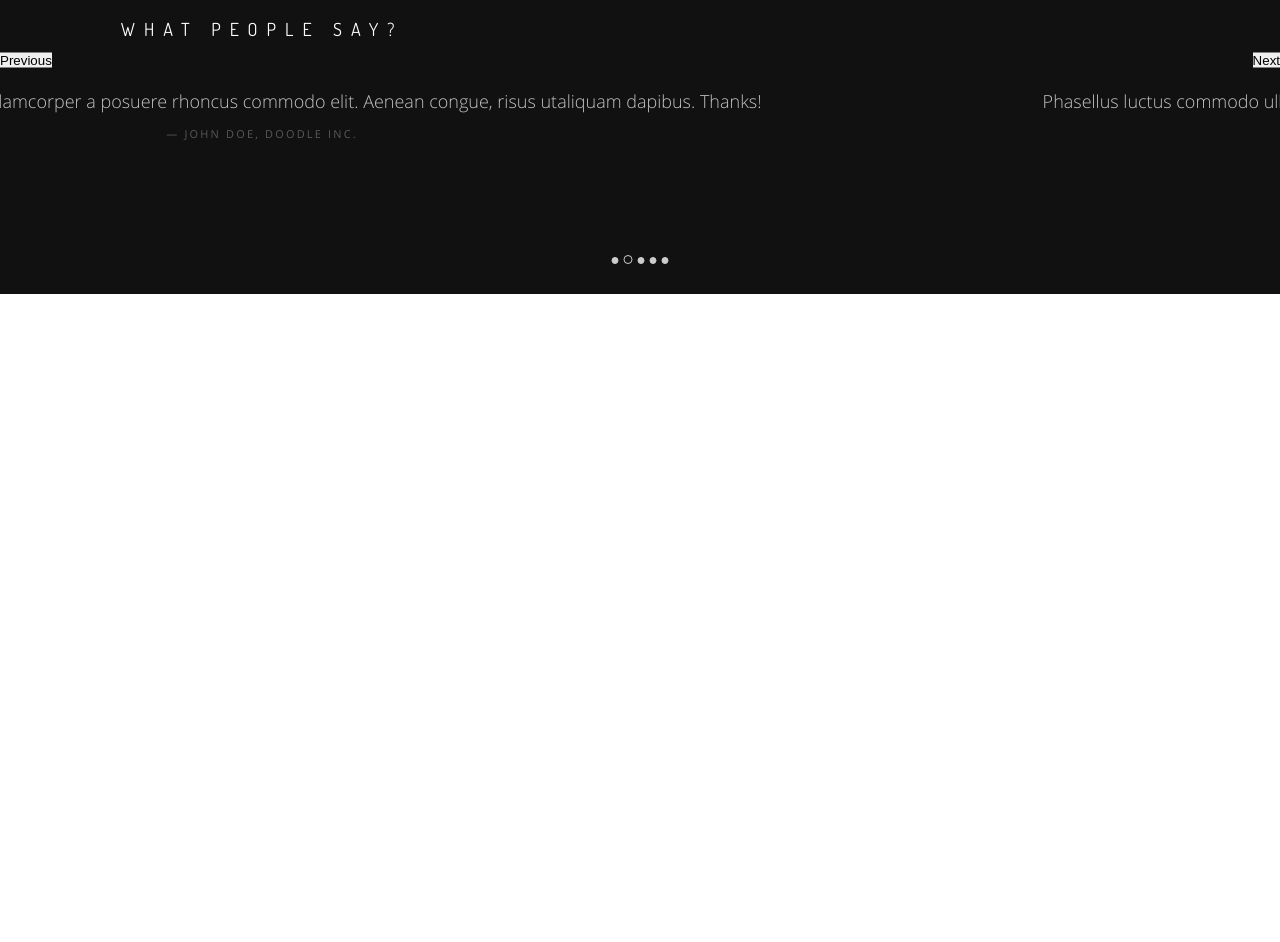
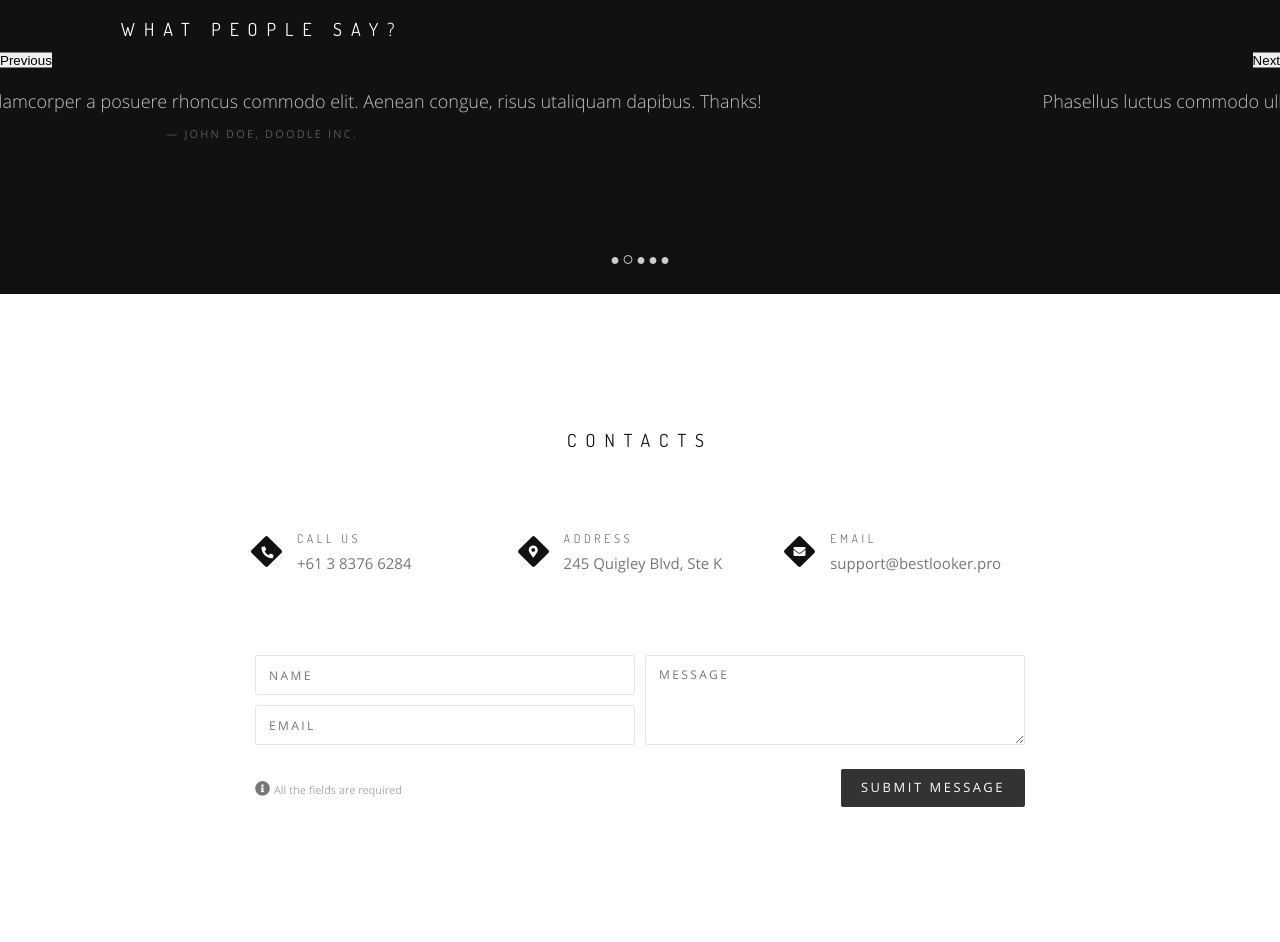
Before and after one commit to Olga-Grichanovskaya/first-project-LP, a plain HTML site: page index.html in a window 1280 px wide. Shown: the part 5563-6505 px from the top of the page. Before the commit the page ends 5857 px from the top, so only its background shows below. Drawn offline with nearby package versions, Linux system fonts and the light colour scheme.

Commit message:
add section contacts and style

```diff
--- a/css/style.css
+++ b/css/style.css
@@ -61,6 +61,9 @@ button {
 	outline: none;
 	border: none;
 	cursor: pointer;
+}
+textarea {
+	resize: vertical;
 }
 /* Grid layout start */
 .container {
@@ -132,6 +135,11 @@ button {
 .bg-black {
 	background-color: #111;
 }
+.mx-auto {
+	float: none;
+	margin-left: auto;
+	margin-right: auto;
+}
 /* Default classes end */
 /* Default component start */
 .default-section {
@@ -150,7 +158,7 @@ button {
 .btn-default {
 	background: rgba(0, 0, 0, .8);
 	font-size: .86rem;
-	padding: 13px 20px;
+	padding: 6px 20px;
 	color: #fff;
 }
 .btn-large {
@@ -180,6 +188,42 @@ button {
 }
 .title.title-white {
 	color: #fff;
+}
+.rhomb-icon {
+	display: inline-block;
+	width: 23px;
+	line-height: 23px;
+	text-align: center;
+	border-radius: 2px;
+	font-size: .8rem;
+	transform: rotate(45deg);
+}
+.rhomb-icon > * {
+	transform: rotate(-45deg);
+}
+.rhomb-icon > .fa-phone {
+	transform: rotate(45deg);
+}
+.rhomb-icon.black-icon {
+	color: #fff;
+	background-color: #111;
+}
+.form-control {
+	width: 100%;
+	border: 1px solid #e5e5e5;
+	border-radius: 2px;
+	height: 40px;
+	font-family: 'open_sansregular', sans-serif;
+	font-size: .8rem;
+	text-transform: uppercase;
+	letter-spacing: .2em;
+	color: #777;
+	padding: 0 13px;
+	background-color: #fff;
+}
+textarea.form-control {
+	min-height: 90px;
+	padding-top: 10px;
 }
 /* Default component end */
 /* Custom style start */
@@ -462,4 +506,63 @@ button {
 	height: 9px;
 }
 /* ===== Reviews end ===== */
+/* ===== Contacts start ===== */
+.contact-item .rhomb-icon{
+	vertical-align: middle;
+}
+.contact-item-content {
+	display: inline-block;
+	margin-left: 15px;
+	vertical-align: middle;
+}
+.contact-item-content span {
+	display: block;
+}
+.contact-item-content .contact-title {
+	font-family: 'dosisregular', sans-serif;
+	text-transform: uppercase;
+	font-size: .8rem;
+	letter-spacing: .3em;
+	line-height: 1.6rem;
+}
+.contact-item-content .contact-data {
+	font-family: 'open_sansregular', sans-serif;
+	line-height: 1.6rem;
+}
+.form-row {
+	margin: 0 -5px;
+}
+.form-col {
+	width: 50%;
+	float: left;
+	padding: 0 5px;
+}
+.contact-form {
+	margin-top: 80px;
+}
+.contact-form .form-control + .form-control {
+	margin-top: 10px;
+}
+.form-submit {
+	margin-top: 20px;
+}
+.form-row::after,.form-submit::after {
+	content: '';
+	display: block;
+	clear: both;
+}
+.form-info {
+	float: left;
+	line-height: 38px;
+}
+.form-submit button {
+	float: right;
+}
+.form-info .info-text{
+	font-family: 'open_sansregular', sans-serif;
+	line-height: 1.73rem;
+	color: #aaa;
+	font-size: .73rem;
+}
+/* ===== Contacts end ===== */
 /* Custom style end */
--- a/index.html
+++ b/index.html
@@ -4,6 +4,8 @@
     <meta charset="utf-8">
     <meta name="viewport" content="width=device-width, initial-scale=1">
     <title>Landing</title>
+     <!-- Fontawesome -->
+     <link rel="stylesheet" href="https://use.fontawesome.com/releases/v5.0.13/css/all.css" integrity="sha384-DNOHZ68U8hZfKXOrtjWvjxusGo9WQnrNx2sqG0tfsghAvtVlRW3tvkXWZh58N9jp" crossorigin="anonymous">
     <!-- Slick styles -->
     <link rel="stylesheet" type="text/css" href="https://cdnjs.cloudflare.com/ajax/libs/slick-carousel/1.9.0/slick.min.css"/>
 
@@ -522,6 +524,89 @@
         <!-- / .reviews-carousel -->
       </div>
       <!-- /.reviews bg-black -->
+      <div class="default-section contacts">
+        <div class="container">
+          <h3 class="title text-center">Contacts</h3>
+          <div class="row">
+            <div class="col col-8 mx-auto">
+              <div class="row">
+                <div class="col col-4">
+                  <div class="contact-item">
+                    <div class="rhomb-icon black-icon">
+                      <i class="fas fa-phone"></i>
+                    </div>
+                    <!-- /.rhomb-icon -->
+                    <div class="contact-item-content">
+                      <span class="contact-title">Call us</span>
+                      <span class="contact-data">+61 3 8376 6284</span>
+                    </div>
+                    <!-- /.contact-item-content -->
+                  </div>
+                  <!-- /.contact-item -->
+                </div>
+                <div class="col col-4">
+                  <div class="contact-item">
+                    <div class="rhomb-icon black-icon">
+                      <i class="fas fa-map-marker-alt"></i>
+                    </div>
+                    <!-- /.rhomb-icon -->
+                    <div class="contact-item-content">
+                      <span class="contact-title">Address</span>
+                      <span class="contact-data">245 Quigley Blvd, Ste K</span>
+                    </div>
+                    <!-- /.contact-item-content -->
+                  </div>
+                  <!-- /.contact-item -->
+                </div>
+                <div class="col col-4">
+                  <div class="contact-item">
+                    <div class="rhomb-icon black-icon">
+                      <i class="fas fa-envelope"></i>
+                    </div>
+                    <!-- /.rhomb-icon -->
+                    <div class="contact-item-content">
+                      <span class="contact-title">Email</span>
+                      <span class="contact-data">support@bestlooker.pro</span>
+                    </div>
+                    <!-- /.contact-item-content -->
+                  </div>
+                  <!-- /.contact-item -->
+                </div>
+              </div>
+              <!-- /.row -->
+              <div class="contact-form">
+                <div class="form-row">
+                  <div class="form-col">
+                    <input type="text" name="user-name" class="form-control" placeholder="Name">
+                    <input type="email" name="user-email" class="form-control" placeholder="Email">
+                  </div>
+                  <!-- /.for-col -->
+                  <div class="form-col">
+                    <textarea name="user-message" class="form-control" placeholder="Message"></textarea>
+                  </div>
+                  <!-- /.for-col -->
+                </div>
+                <!-- /.form-row -->
+                <div class="form-submit">
+                  <div class="form-info">
+                    <i class="fas fa-info-circle"></i>
+                    <span class="info-text">All the fields are required</span>
+                  </div>
+                  <!-- / .form-info -->
+                  <button type="submit" class="btn btn-default">Submit message</button>
+                </div>
+              </div>
+              <!-- /.contact-form -->
+            </div>
+          </div>
+        </div>
+      </div>
+      <!-- /.default-section contacts -->
+      <div class="map-container">
+        <div id="map"></div>
+        <div class="on-map-block"></div>
+      </div>
+      <!-- /.map-container -->
     </div>
     <!-- /#main -->
 
```
